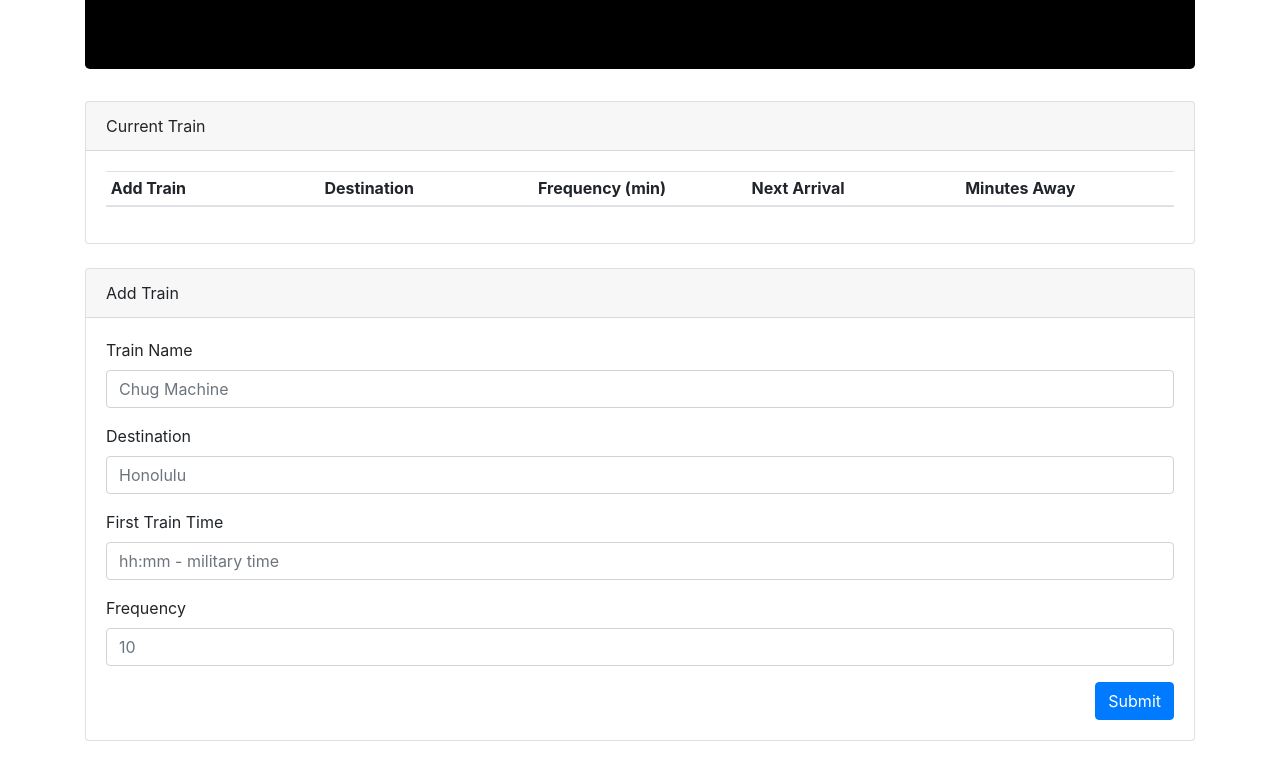
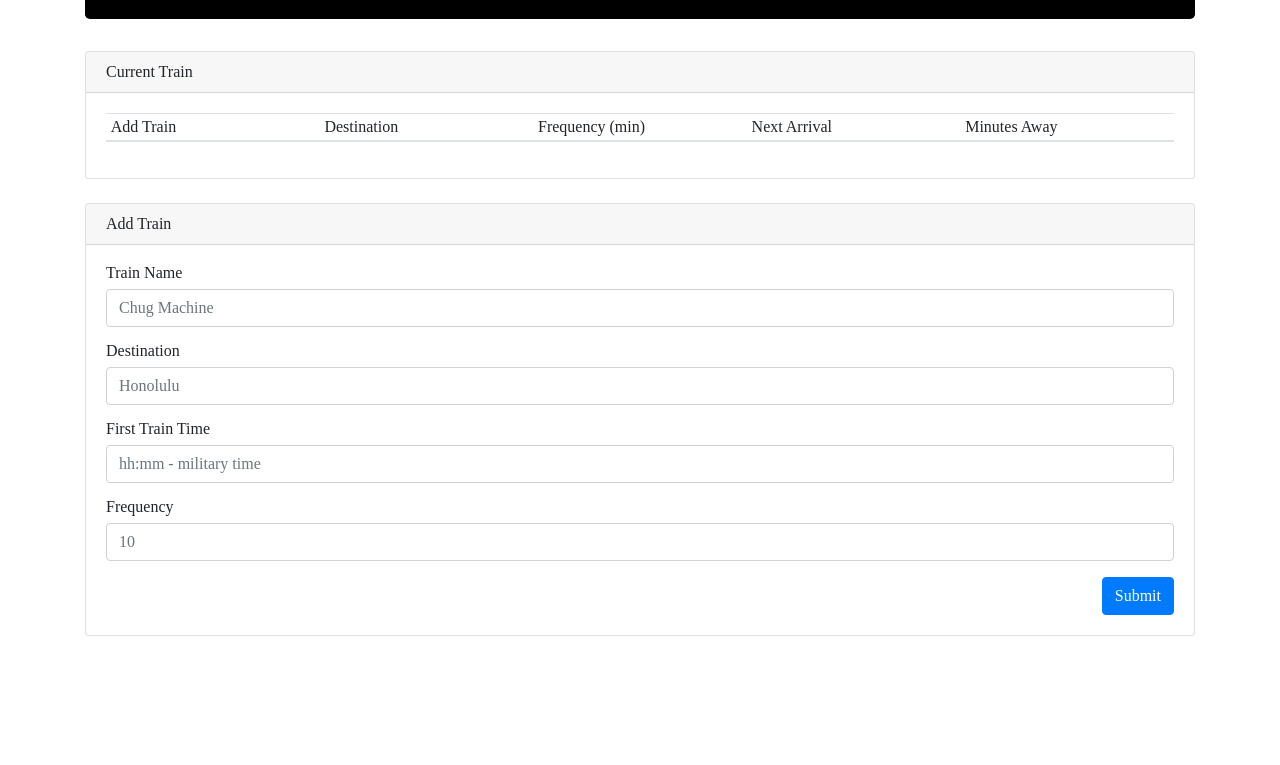
Before and after one commit to gundmr/train-scheduler, a plain HTML site: page index.html in a window 1280 px wide. Shown: the part 157-922 px from the top of the page. After the commit the page ends 817 px from the top, so only its background shows below. Drawn offline with nearby package versions, Linux system fonts and the light colour scheme; no server answers.

Commit message:
correct js file

```diff
--- /dev/null
+++ b/assets/reset.css
@@ -0,0 +1,44 @@
+/* reset */
+html, body, div, span, applet, object, iframe,
+h1, h2, h3, h4, h5, h6, p, blockquote, pre,
+a, abbr, acronym, address, big, cite, code,
+del, dfn, em, img, ins, kbd, q, s, samp,
+small, strike, strong, sub, sup, tt, var,
+b, u, i, center,
+dl, dt, dd, ol, ul, li,
+fieldset, form, label, legend,
+table, caption, tbody, tfoot, thead, tr, th, td,
+article, aside, canvas, details, embed,
+figure, figcaption, footer, header, hgroup,
+menu, nav, output, ruby, section, summary,
+time, mark, audio, video {
+	padding: 0;
+	border: 0;
+	font-size: 100%;
+	font: inherit;
+	vertical-align: baseline;
+}
+/* HTML5 display-role reset for older browsers */
+article, aside, details, figcaption, figure,
+footer, header, hgroup, menu, nav, section {
+	display: block;
+}
+body {
+	line-height: 1;
+}
+ol, ul {
+	list-style: none;
+}
+blockquote, q {
+	quotes: none;
+}
+blockquote:before, blockquote:after,
+q:before, q:after {
+	content: '';
+	content: none;
+}
+table {
+	border-collapse: collapse;
+	border-spacing: 0;
+}
+/* end of reset */
--- /dev/null
+++ b/assets/style.css
@@ -0,0 +1,5 @@
+#train-table th,
+td {
+    display: inline-block;
+    width: 20%;
+    }
--- a/index.html
+++ b/index.html
@@ -19,13 +19,18 @@
   <!-- Moment.js Reference -->
   <script src="https://cdnjs.cloudflare.com/ajax/libs/moment.js/2.22.2/moment.min.js"></script>
 
-  <style>
+  <!-- Style Sheet-->
+  <link rel="stylesheet" type="text/css" href="assets/style.css" />
+  <link rel="stylesheet" type="text/css" href="assets/reset.css" />
+
+
+  <!-- <style>
     #train-table th,
     td {
       display: inline-block;
       width: 20%;
     }
-  </style>
+  </style> -->
 </head>
 
 <body>
@@ -101,7 +106,7 @@
   </div>
 
   <!-- JavaScript -->
-  <script src="timesheetLogic.js"></script>
+  <script src="trainTime.js"></script>
 
 </body>
 
--- a/trainTime.js
+++ b/trainTime.js
@@ -1,4 +1,4 @@
-// 1. Initialize Firebase
+//Initialize Firebase
 var config = {
     apiKey: "AIzaSyDiun4ZFnxA4Ttyw2y_YAarfCvFPEnAJ_A",
     authDomain: "project-tester-104bc.firebaseapp.com",
@@ -13,7 +13,7 @@
 
 var database = firebase.database();
 
-// 2. Button for adding trains
+//Button for adding trains
 $("#add-train-btn").on("click", function(event) {
   event.preventDefault();
 
@@ -49,7 +49,7 @@
   $("#frequency-input").val("");
 });
 
-// 3. Create Firebase event for adding train to the database and a row in the html when a user adds an entry
+// Create Firebase event for adding train to the database and a row in the html when a user adds an entry
 database.ref().on("child_added", function(childSnapshot) {
   console.log(childSnapshot.val());
 
```
Also changed, not shown: 1 other file.
